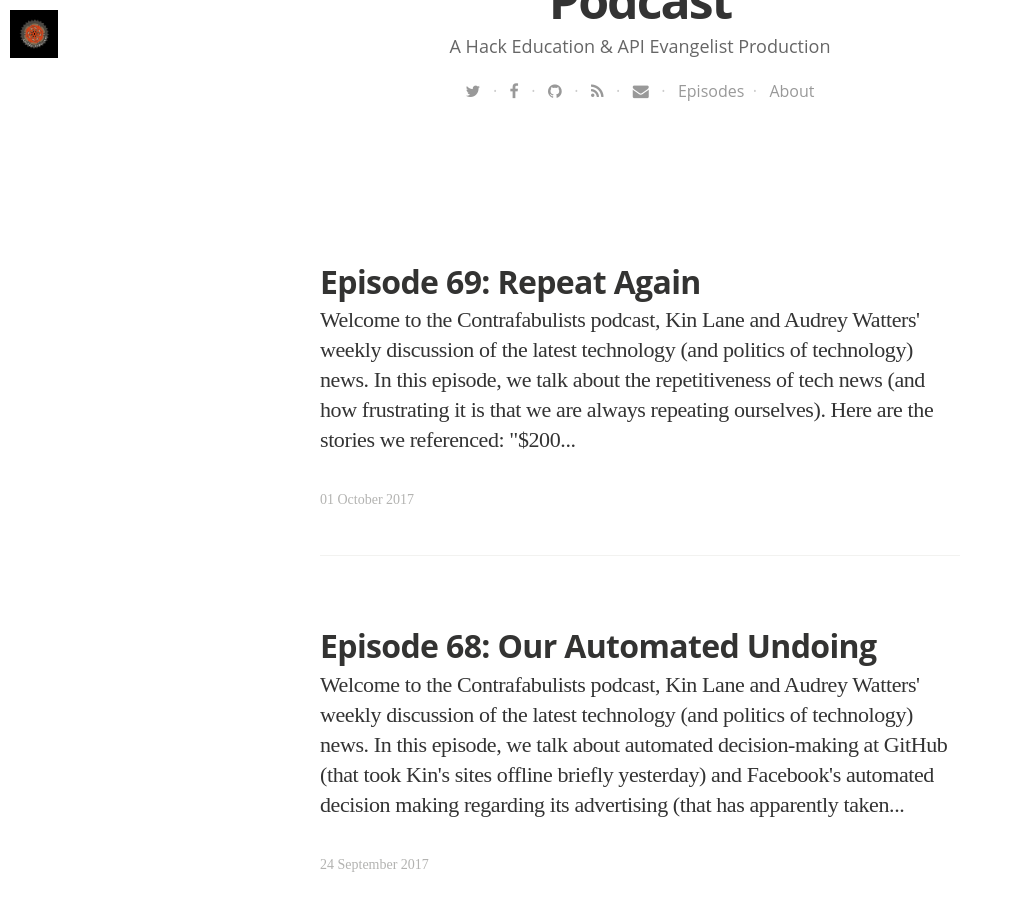
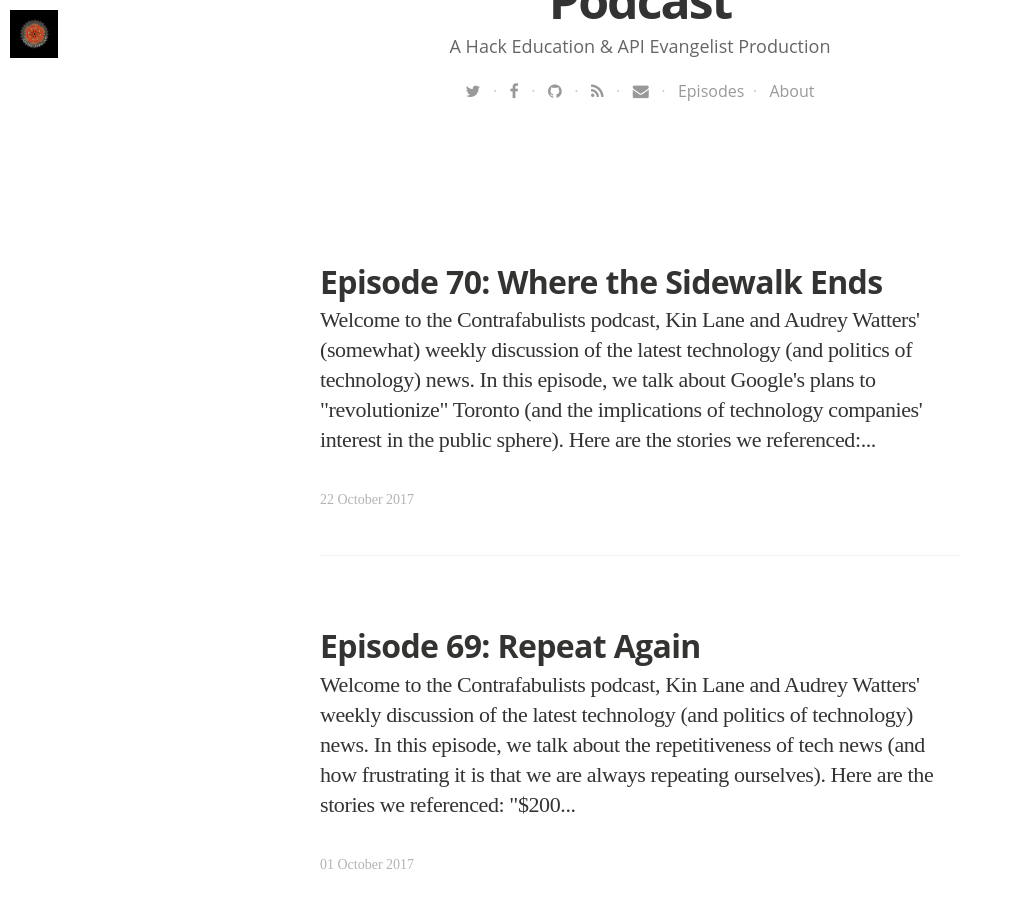
Before and after one commit to Contrafabulists/podcast, a Jekyll site: the page built from blog/index.html, in a window 1280 px wide and 900 px high, scrolled down 609 px. Shown: the whole window, without its empty margins (0-1013 px from the left). Built offline with Jekyll 4.4.1, drawn with Linux system fonts in a browser that asks for light colours; nearby versions of some CDN libraries; some web fonts are replaced; the list of posts is cut into pages by our own code; some of the changed text lies outside the part shown.

Commit message:
new episode

```diff
--- a/_data/podcasts.yaml
+++ b/_data/podcasts.yaml
@@ -1006,3 +1006,17 @@
   tags:
   - Technology
   - Politics
+- title: "Contrafabulists Episode 70"
+  summary: "In this episode, we talk about Google's plans to 'revolutionize' Toronto."
+  description: "In this episode, we talk about Google's plans to 'revolutionize' Toronto."
+  subtitle: "Tech, Scrutinized"
+  image: /assets/images/cog-big.png
+  audio_file: http://s3.amazonaws.com/contrafabulists/2017-10-22-episode-70.mp3
+  audio_length: 60602118
+  sound_cloud: https://soundcloud.com/contrafabulists/episode-70
+  duration: '0:42:05'
+  publish_date: "2017-10-22 16:50:00"
+  url: 2017/10/22/episode-70
+  tags:
+  - Technology
+  - Politics
--- /dev/null
+++ b/_posts/2017-10-22-episode-70.html
@@ -0,0 +1,22 @@
+---
+layout: post
+title: "Episode 70: Where the Sidewalk Ends"
+date: 2017-10-22 16:50:00 +0000
+image: https://s3.amazonaws.com/contrafabulists/
+imagecredits: https://www.flickr.com/photos/cogdog/15921862658
+---
+<p>Welcome to the Contrafabulists podcast, <a href="http://kinlane.com">Kin Lane</a> and <a href="http://audreywatters.com">Audrey Watters</a>' (somewhat) weekly discussion of the latest technology (and politics of technology) news.</p>
+
+<p>In this episode, we talk about Google's plans to "revolutionize" Toronto (and the implications of technology companies' interest in the public sphere).</p>
+
+<iframe width="100%" height="166" scrolling="no" frameborder="no" src="https://w.soundcloud.com/player/?url=https%3A//api.soundcloud.com/tracks/348102974&amp;color=%23ff5500&amp;auto_play=false&amp;hide_related=false&amp;show_comments=true&amp;show_user=true&amp;show_reposts=false&amp;show_teaser=true"></iframe>
+
+<p>Here are the stories we referenced:</p>
+
+<ul>
+<li><a href="https://www.sidewalklabs.com/">Sidewalk Labs</a></li>
+<li>"<a href="https://www.nytimes.com/2017/10/18/upshot/taxibots-sensors-and-self-driving-shuttles-a-glimpse-at-an-internet-city-in-toronto.html">Google's Founders Wanted to Shape a City. Toronto Is Their Chance.</a>" via The New York Times</li>
+<li>"<a href="https://beta.theglobeandmail.com/report-on-business/with-toronto-alphabet-looks-to-revolutionize-city-building/article36634779/">With Toronto, Alphabet looks to revolutionize city-building</a>" via The Globe and Mail</li>
+</ul>
+
+<p>Feedback is welcome. (You should <a href="mailto:kinlane@gmail.com">email Kin</a> with it though, not Audrey.)</p>
--- a/index.html
+++ b/index.html
@@ -6,7 +6,7 @@ layout: default
 
 <p>Welcome to The Contrafabulists podcast, <a href="http://kinlane.com">Kin Lane</a> and <a href="http://audreywatters.com">Audrey Watters</a>' weekly discussion of the latest technology news.</p>
 
-<p><strong>Latest Episode: <a href="http://podcast.contrafabulists.com/2017/10/01/episode-69">69: Repeat Again</a></strong>
+<p><strong>Latest Episode: <a href="http://podcast.contrafabulists.com/2017/10/22/episode-70">70: Where the Sidewalk Ends</a></strong>
 
 <p><strong>To Subscribe</strong>: You can subscribe to the podcast via iTunes, Stitcher, or <a href="https://soundcloud.com/contrafabulists">Soundcloud</a> (or via any other app that supports <a href="http://podcast.contrafabulists.com/feed.xml">RSS</a>). The <a href="http://podcast.contrafabulists.com/blog/">show notes</a> can be found <a href="http://podcast.contrafabulists.com/blog/">on this blog</a> and can also be subscribed to <a href="http://podcast.contrafabulists.com/blog.xml">via RSS</a>. These are all included as part of <a href="http://hackeducation.us5.list-manage1.com/subscribe?u=0ab07657df870af8eb101b4e5&id=c0e1f570cf">the weekly Contrafabulists Newsletter</a>.</p>
 
```
